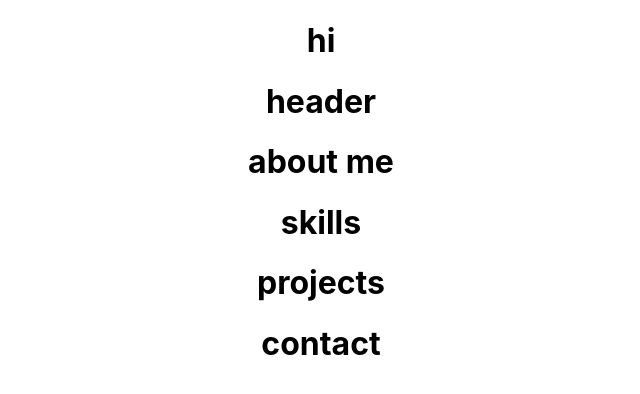
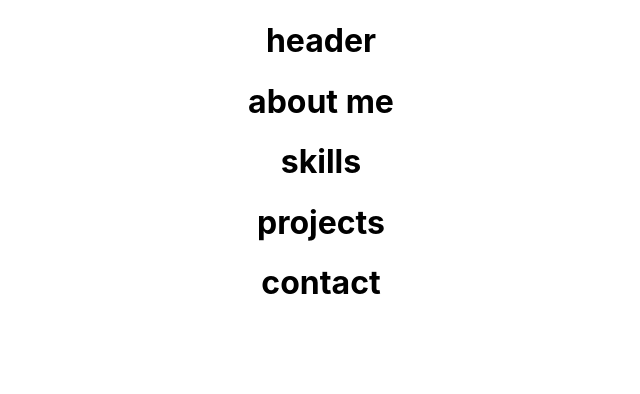
Before and after one commit to bhassan6621/personal-portfolio, a React (Create React App) app: page / in a window 1280 px wide. Shown: the top 394 px of the page, without its empty margins (319-959 px from the left). Built offline with nearby package versions, Linux system fonts and the light colour scheme.

Commit message:
nit change

```diff
--- a/src/App.js
+++ b/src/App.js
@@ -15,7 +15,6 @@ class App extends Component {
   render() {
     return (
       <div className="App">
-        <h1>hi</h1>
         <Header />
         <AboutMe />
         <Skills />
```
Also changed, not shown: 1 other file (tests, documents, lock files or other folders).
